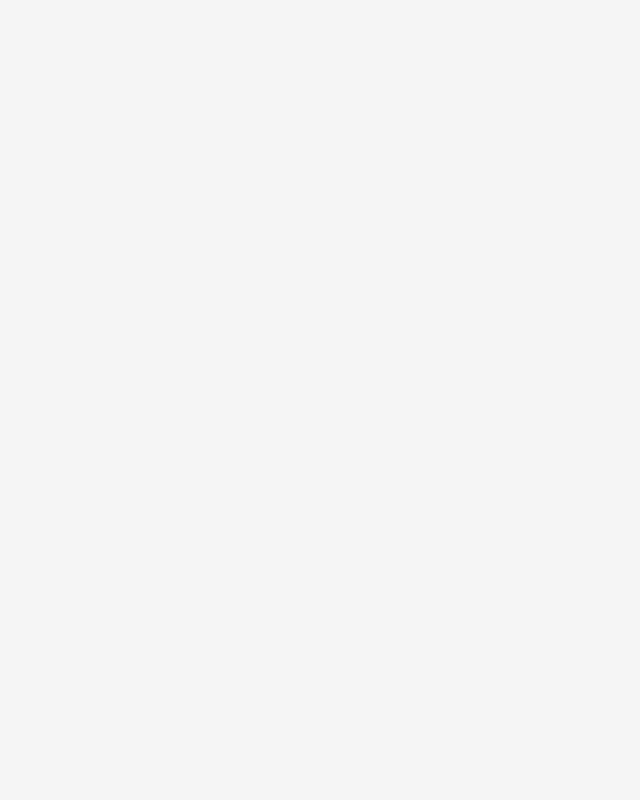
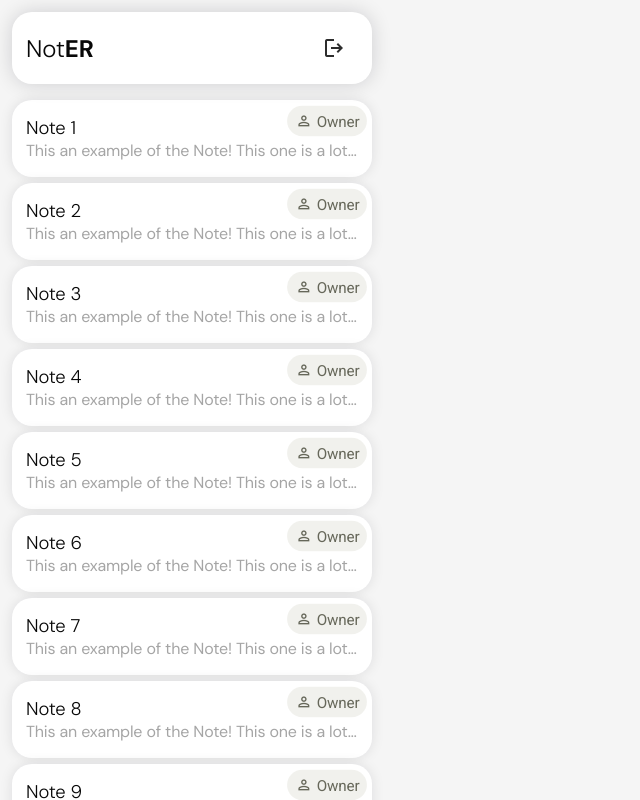
Before and after one commit to TadijaSebez/zanzi-bre, a React (Create React App) app in the folder front/: page /home in a window 1280 px wide. Before the commit this address had no page. Shown: the whole page, without its empty margins (0-640 px from the left). Built offline with nearby package versions, Linux system fonts and the light colour scheme.

Commit message:
Add: Notes List

```diff
--- a/front/src/App.js
+++ b/front/src/App.js
@@ -1,6 +1,7 @@
 import { BrowserRouter as Router, Routes, Route } from 'react-router-dom';
 import { LoginPage } from "./pages/auth/LoginPage";
 import { RegisterPage } from './pages/auth/RegisterPage';
+import HomePage from './pages/home/HomePage';
 
 export default function App() {
   return (
@@ -9,6 +10,7 @@ export default function App() {
             <Routes>
                 <Route exact path='/' element={<LoginPage/>} />
                 <Route exact path='/register' element={<RegisterPage/>} />
+                <Route exact path='/home' element={<HomePage/>} />
             </Routes>
         </Router>
     </main>
--- a/front/src/index.css
+++ b/front/src/index.css
@@ -404,7 +404,7 @@ p {
 	background-color: rgb(var(--surface));
 	border-radius: var(--card-radius);
 	padding: 16px 14px;
-	box-shadow: rgba(10, 10, 26, 0.4) 0px 0px 13px;
+	box-shadow: rgba(10, 10, 26, 0.1) 0px 0px 13px;
 }
 
 .data-grid {
@@ -453,14 +453,17 @@ p {
 }
 
 .shadow {
-	box-shadow: rgba(17, 17, 26, 0.19) 0px 0px 16px;
+	box-shadow: rgba(17, 17, 26, 0.1) 0px 0px 16px;
+}
+.shadow-elevated {
+	box-shadow: rgba(10, 10, 26, 0.16) 0px 0px 20px;
 }
 
 .dashed-card {
 	min-width: 260px;
 	border-radius: var(--card-radius);
-	border: 2px dashed rgb(var(--neutral-half));
-	padding: 24px;
+	border: 2px dashed rgba(var(--neutral), 50%);
+	padding: 28px 20px;
 }
 
 /* ------------------------------------------------------------------------------------------------------ Buttons */
@@ -658,6 +661,10 @@ button:active {
 
 .input-icon {
 	color: rgba(var(--on-background), 0.2);
+}
+
+.small-icon {
+    font-size: 1.2rem;
 }
 
 .regular-border {
@@ -929,12 +936,11 @@ textarea {
 
 /* ------------------------------------------------------------------------------------------------------ Chips */
 .solid-chip {
-    background-color: rgba(var(--neutral), 50%);
+    background-color: rgba(var(--accent), 40%);
 	color: rgba(var(--on-background), 85%);
 	border-radius: var(--input-radius);
 	height: 40px;
 	letter-spacing: 0.1em;
-	text-transform: uppercase;
 	font-size: 0.9em;
 	user-select: none;
 	font-family: "Roboto";
@@ -962,6 +968,10 @@ textarea {
 	user-select: none;
 	font-weight: 500;
 	padding: 0 12px;
+}
+.small-chip {
+    height: 32px;
+    padding: 0 8px;
 }
 /* ------------------------------------------------------------------------------------------------------ Scrollable */
 .scrollable {
--- /dev/null
+++ b/front/src/pages/home/HomePage.css
@@ -0,0 +1,42 @@
+/* Home */
+.home-wrapper {
+    display: grid;
+    grid-template-columns: 30% 70%;
+    height: 100vh;
+}
+.notes-column {
+    padding-top: 64px;
+    margin-top: 24px;
+}
+.main-header {
+    position: fixed;
+    top: 0;
+    margin: 12px;
+    width: calc(30% - 24px);
+    z-index: 100;
+}
+
+/* Note list */
+.note-peek {
+    white-space: nowrap;
+    text-overflow: ellipsis;
+    overflow: hidden;
+}
+.tr-chip {
+    position: absolute;
+    top: 4.5px;
+    right: 3px;
+    scale: 0.95;
+}
+.owner-chip {
+    background-color: rgba(var(--primary-light), 10%);
+	color: rgba(var(--primary-dark), 85%);
+}
+.editor-chip {
+    background-color: rgba(var(--accent), 10%);
+    color: rgba(var(--primary-light), 85%);
+}
+.viewer-chip {
+    background-color: rgba(var(--neutral), 5%);
+	color: rgba(var(--on-background), 55%);
+}
--- /dev/null
+++ b/front/src/pages/home/HomePage.js
@@ -0,0 +1,26 @@
+import "./HomePage.css"
+import NotesList from "./NotesList"
+
+export default function HomePage() {
+    return(
+        <div className="home-wrapper">
+            <div className="notes-column silent-scroll">
+
+                <div className="main-header flex center space-between card shadow-elevated">
+                    <p className="hero-title">Not<b>ER</b></p>
+                    {/* <button className="solid-accent-button gap-xs flex center">
+                        <span className="material-symbols-outlined icon">add</span>
+                        New Note
+                    </button> */}
+                    <button className="icon-button">
+                        <span className="material-symbols-outlined icon">logout</span>
+                    </button>
+                </div>
+                <NotesList/>
+            </div>
+            <div className="">
+
+            </div>
+        </div>
+    )
+}
--- /dev/null
+++ b/front/src/pages/home/NotesList.js
@@ -0,0 +1,57 @@
+import { useEffect, useState } from "react"
+
+export default function NotesList() {
+    const [notes, setNotes] = useState([
+        // {
+        //     title: "Note 1",
+        //     content: "This an example of the Note!"
+        // }
+    ])
+
+    useEffect(() => fetchNotes(), [])
+
+    const fetchNotes = () => {
+        let temp = []
+        for(let i = 1; i <= 20; i++) {
+            temp.push({
+                title: "Note " + i,
+                content: "This an example of the Note! This one is a lot longer so we can see how does the thingy work",
+                premission: i < 10 ? 'OWNER' : i < 15 ? 'EDITOR' : 'VIEWER'
+            })
+        }
+        setNotes(temp)
+    }
+
+    return(
+        <div style={{padding:'0 12px 12px 12px', marginTop:'12px'}}>
+            {notes.map(item => {
+                return(
+                    <div className="card clickable v-spacer-xs" style={{position:'relative'}}>
+                        <p className="card-title">{item.title}</p>
+                        <p className="card-body neutral note-peek">{item.content}</p>
+
+                        {item?.premission == 'OWNER' && <div className="solid-chip small-chip tr-chip flex center gap-xxs owner-chip">
+                            <span className="material-symbols-outlined icon small-icon">person</span>
+                            <p className="card-body">Owner</p>
+                        </div>}
+
+                        {item?.premission == 'EDITOR' && <div className="solid-chip small-chip tr-chip flex center gap-xxs editor-chip">
+                            <span className="material-symbols-outlined icon small-icon">edit</span>
+                            <p className="card-body">Editor</p>
+                        </div>}
+
+                        {item?.premission == 'VIEWER' && <div className="solid-chip small-chip tr-chip flex center gap-xxs viewer-chip">
+                            <span className="material-symbols-outlined icon small-icon">visibility</span>
+                            <p className="card-body">Viewer</p>
+                        </div>}
+                    </div>
+                )
+            })}
+
+            {notes?.length == 0 && <div className="dashed-card flex column center">
+                <p className="card-title">Notes Empty</p>
+                <p className="card-body">Add a new note to begin your jurney!</p>
+            </div>}
+        </div>
+    )
+}
```
